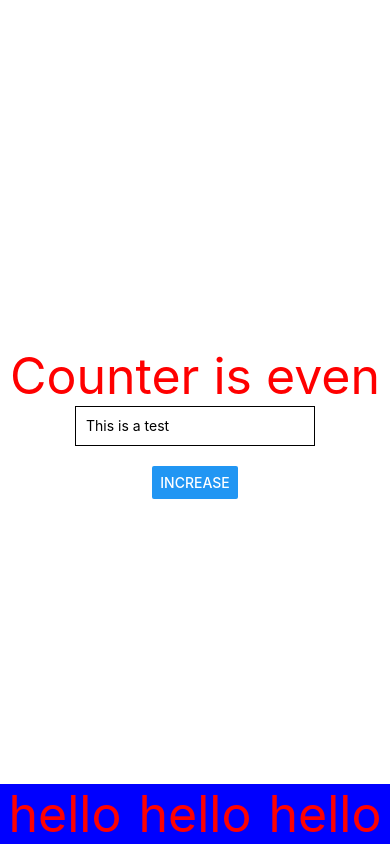
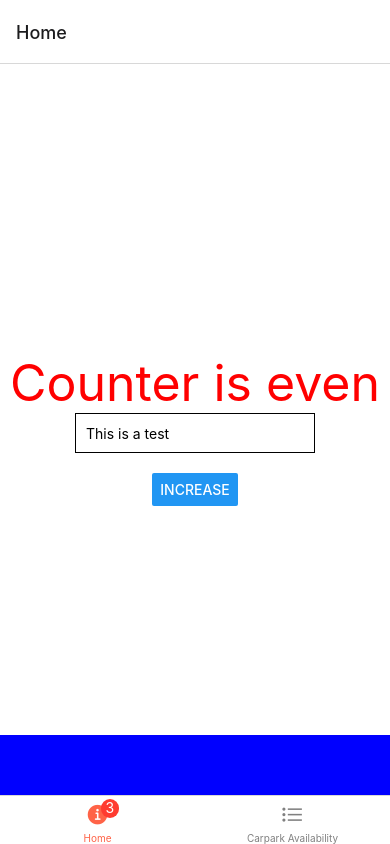
Before and after one commit to kervyntan/the-transporters, a React Native app in the folder the-transporters/: screen /Home in a window 390 px wide. Built offline with nearby package versions, Linux system fonts and the light colour scheme.

Commit message:
updated use of navigation tabs

```diff
--- a/the-transporters/App.js
+++ b/the-transporters/App.js
@@ -1,8 +1,38 @@
 import React from 'react';
 import Home from './pages/Home';
+import CarparkAvailability from './pages/CarparkAvailability';
+import { createBottomTabNavigator } from '@react-navigation/bottom-tabs';
+import { NavigationContainer } from '@react-navigation/native';
+import Ionicons from 'react-native-vector-icons/Ionicons';
 
 export default function App() {
+
+  const Tab = createBottomTabNavigator();
   return (
-    <Home />
+    <NavigationContainer>
+      {/* <Home /> */}
+      <Tab.Navigator  screenOptions={({ route }) => ({
+          tabBarIcon: ({ focused, color, size }) => {
+            let iconName;
+
+            if (route.name === 'Home') {
+              iconName = focused
+                ? 'ios-information-circle'
+                : 'ios-information-circle-outline';
+            } else if (route.name === 'Carpark Availability') {
+              iconName = focused ? 'ios-list' : 'ios-list-outline';
+            }
+
+            // You can return any component that you like here!
+            return <Ionicons name={iconName} size={size} color={color} />;
+          },
+          tabBarActiveTintColor: 'tomato',
+          tabBarInactiveTintColor: 'gray',
+          // headerShown: false
+        })}>
+          <Tab.Screen options={{ tabBarBadge : 3 }} name="Home" component={Home} />
+          <Tab.Screen name="Carpark Availability" component={CarparkAvailability} />
+        </Tab.Navigator>
+    </NavigationContainer>
   )
 }
--- a/the-transporters/assets/styles/Home.js
+++ b/the-transporters/assets/styles/Home.js
@@ -30,6 +30,9 @@
       flex : 1,
       flexDirection: "row",
       justifyContent : "space-around"
+    },
+    buttonNav: {
+      fontSize : 10,
     }
   });
 
--- a/the-transporters/pages/Home.jsx
+++ b/the-transporters/pages/Home.jsx
@@ -3,11 +3,17 @@
 // import { DirectionsCarIcon } from '@mui/icons-material/DirectionsCar';
 import homeStyles from '../assets/styles/Home';
 import CameraIcon from "@mui/icons-material/Camera";
+import { Dimensions } from 'react-native';
 import React, { useEffect } from 'react';
 import { useState } from 'react';
+import CarparkAvailability from './CarparkAvailability';
 
 const Home = () => {
 
+  // const { height,  width } = Dimensions.get('window');
+
+  // console.log(height);
+  // console.log(width);r
   const [dummyText, setDummyText] = useState("");
   const [counter, setCounter] = useState(0);
 
@@ -39,9 +45,11 @@
       <Button style={homeStyles.button} title="Increase" onPress={() => setCounter(counter + 1)}/>
 
       <View style={homeStyles.navigation}>
+
+
         {/* <CameraIcon /> */}
-        <Text style={homeStyles.welcome}>
-          hello
+        {/* <Text style={homeStyles.welcome}>
+          <Button style={homeStyles.buttonNav} title="Carpark Availability" onPress={() => console.log("Hello")} />
         </Text>
 
         <Text style={homeStyles.welcome}>
@@ -50,7 +58,7 @@
 
         <Text style={homeStyles.welcome}>
           hello
-        </Text>
+        </Text> */}
       </View>
     </View>
   );
```
Also changed, not shown: the-transporters/package.json (+6 -1 lines), 1 other file (tests, documents, lock files or other folders).
